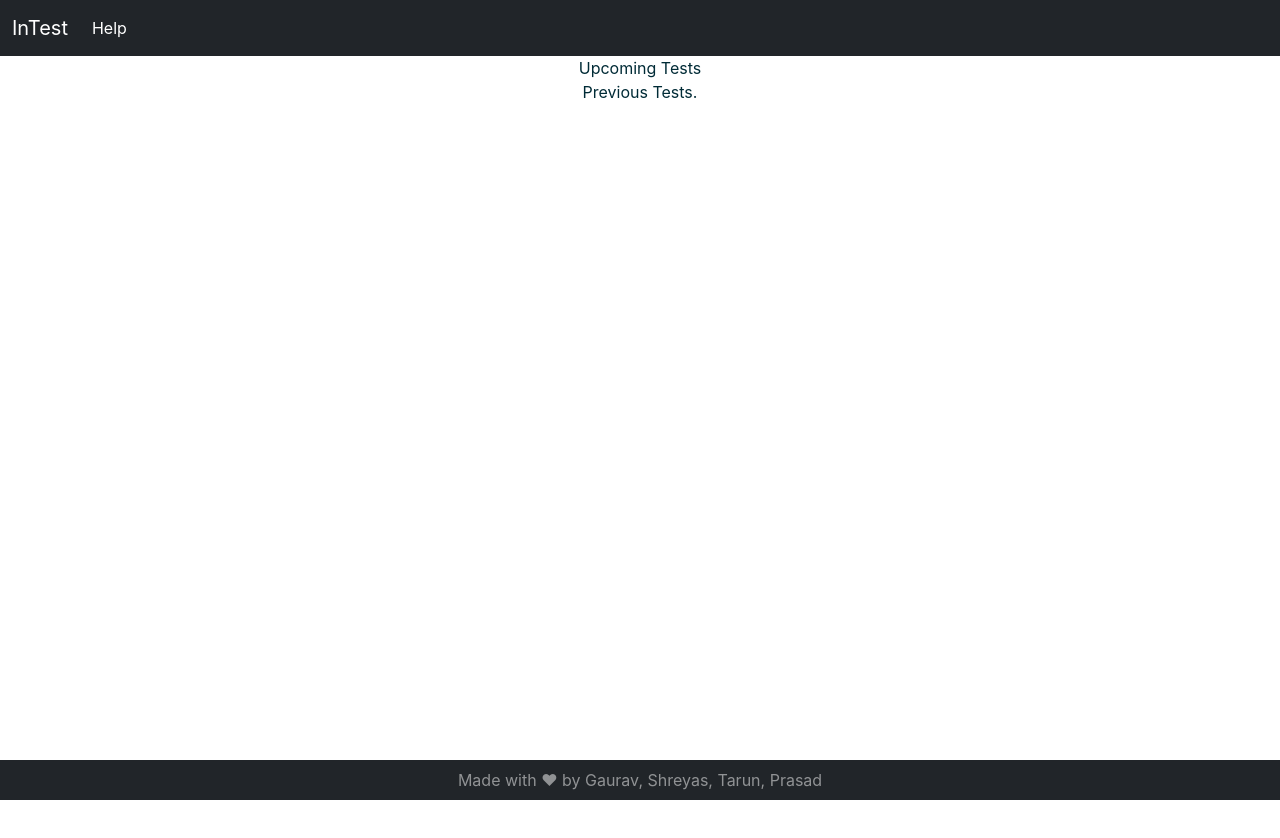
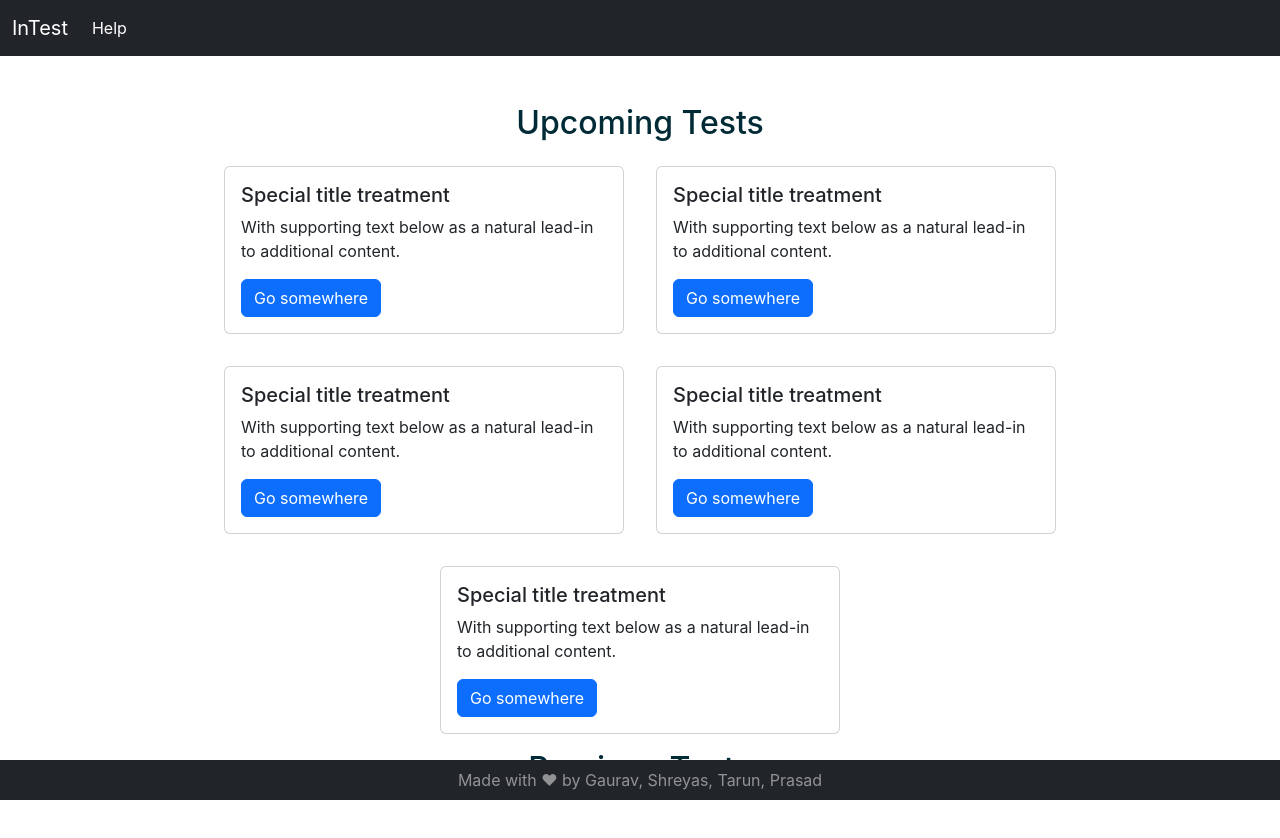
Before and after one commit to BTP-8th-SEM/BTP-frontend, a React (Create React App) app: page / in a window 1280 px wide. Shown: the top 838 px of the page. Before the commit the page ends 800 px from the top, so only its background shows below. Built offline with nearby package versions, Linux system fonts and the light colour scheme.

Commit message:
add dummy cards in previous tests section of home

```diff
--- a/src/Components/Home.js
+++ b/src/Components/Home.js
@@ -4,10 +4,15 @@ import "./../Styles/home.css"
 const Home = () => {
     return (
         <div className="home">
+            <h2 className='Title'>
+                Upcoming Tests
+            </h2>
             <div className="homeChild">
-                <UpTests/>
+                    <UpTests/>
             </div>
-
+            <h2 className='Title'>
+                Previous Tests
+            </h2>
             <div className="homeChild">
                 <PreTests/>
             </div>
--- a/src/Components/PreTests.js
+++ b/src/Components/PreTests.js
@@ -1,7 +1,6 @@
 const PreviousTests = () => {
     return (
         <div>
-            Previous Tests.
         </div>
     );
 }
--- /dev/null
+++ b/src/Components/UpTestCard.js
@@ -0,0 +1,14 @@
+import './../Styles/up-test-card.css'
+const UpTestCard = () => {
+    return (
+            <div className="card">
+                <div className="card-body">
+                    <h5 className="card-title">Special title treatment</h5>
+                    <p className="card-text">With supporting text below as a natural lead-in to additional content.</p>
+                    <a href="#" className="btn btn-primary">Go somewhere</a>
+                </div>
+        </div>
+    );
+}
+
+export default UpTestCard;
--- a/src/Components/UpTests.js
+++ b/src/Components/UpTests.js
@@ -1,7 +1,16 @@
+import UpTestCard from './UpTestCard';
+import './../Styles/up-tests.css'
+
 const UpTests = () => {
     return (
         <div>
-            Upcoming Tests
+            <div className='cards-container'>
+                <UpTestCard />
+                <UpTestCard />
+                <UpTestCard />
+                <UpTestCard />
+                <UpTestCard />
+            </div>
         </div>
     );
 }
--- a/src/Styles/home.css
+++ b/src/Styles/home.css
@@ -3,4 +3,9 @@
     flex-direction: column;
     justify-content: flex-start;
     align-items: center;
+    margin : 3rem;
 }
+
+.homeChild {
+    width:100%;
+}
--- /dev/null
+++ b/src/Styles/up-test-card.css
@@ -0,0 +1,4 @@
+.card {
+    margin : 1rem;
+    width: 25rem;
+}
--- /dev/null
+++ b/src/Styles/up-tests.css
@@ -0,0 +1,6 @@
+.cards-container {
+    display: flex;
+    justify-content: center;
+    flex-wrap: wrap;
+    align-items: center ;
+}
```
